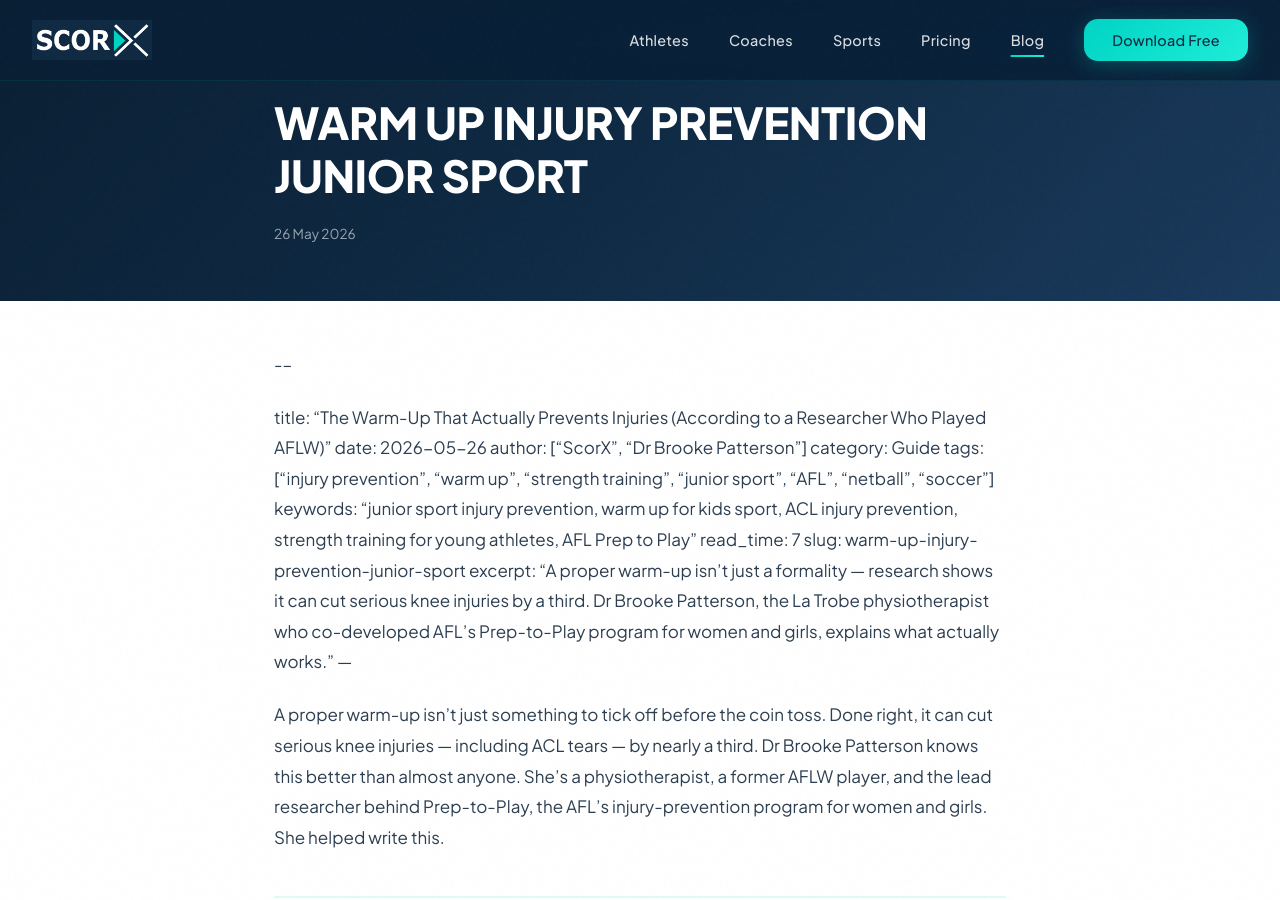
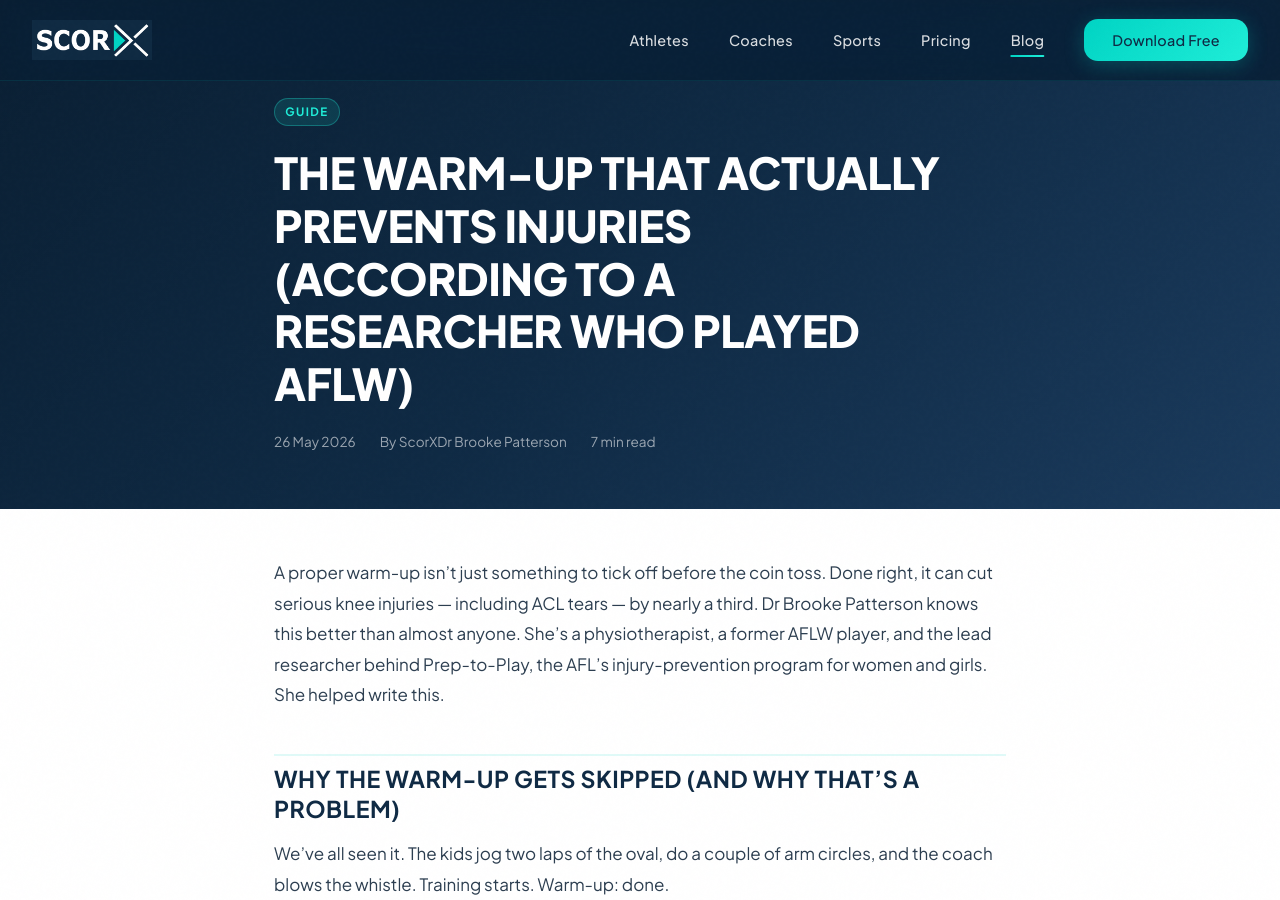
Before and after one commit to twineappdev-scorx/scorx-website, a Jekyll site: the page built from _posts/2026-05-26-warm-up-injury-prevention-junior-sport.md, in a window 1280 px wide and 900 px high. Built offline with Jekyll 4.4.1, drawn with Linux system fonts in a browser that asks for light colours.

Commit message:
Update title and metadata in warm-up injury post

```diff
--- a/_posts/2026-05-26-warm-up-injury-prevention-junior-sport.md
+++ b/_posts/2026-05-26-warm-up-injury-prevention-junior-sport.md
@@ -1,12 +1,11 @@
-\---
-
+---
 title: "The Warm-Up That Actually Prevents Injuries (According to a Researcher Who Played AFLW)"
 date: 2026-05-26
-author: \["ScorX", "Dr Brooke Patterson"]
+author: ["ScorX", "Dr Brooke Patterson"]
 category: Guide
-tags: \["injury prevention", "warm up", "strength training", "junior sport", "AFL", "netball", "soccer"]
+tags: ["injury prevention", "warm up", "strength training", "junior sport", "AFL", "netball", "soccer"]
 keywords: "junior sport injury prevention, warm up for kids sport, ACL injury prevention, strength training for young athletes, AFL Prep to Play"
-read\_time: 7
+read_time: 7
 slug: warm-up-injury-prevention-junior-sport
 excerpt: "A proper warm-up isn't just a formality — research shows it can cut serious knee injuries by a third. Dr Brooke Patterson, the La Trobe physiotherapist who co-developed AFL's Prep-to-Play program for women and girls, explains what actually works."
 ---
```
